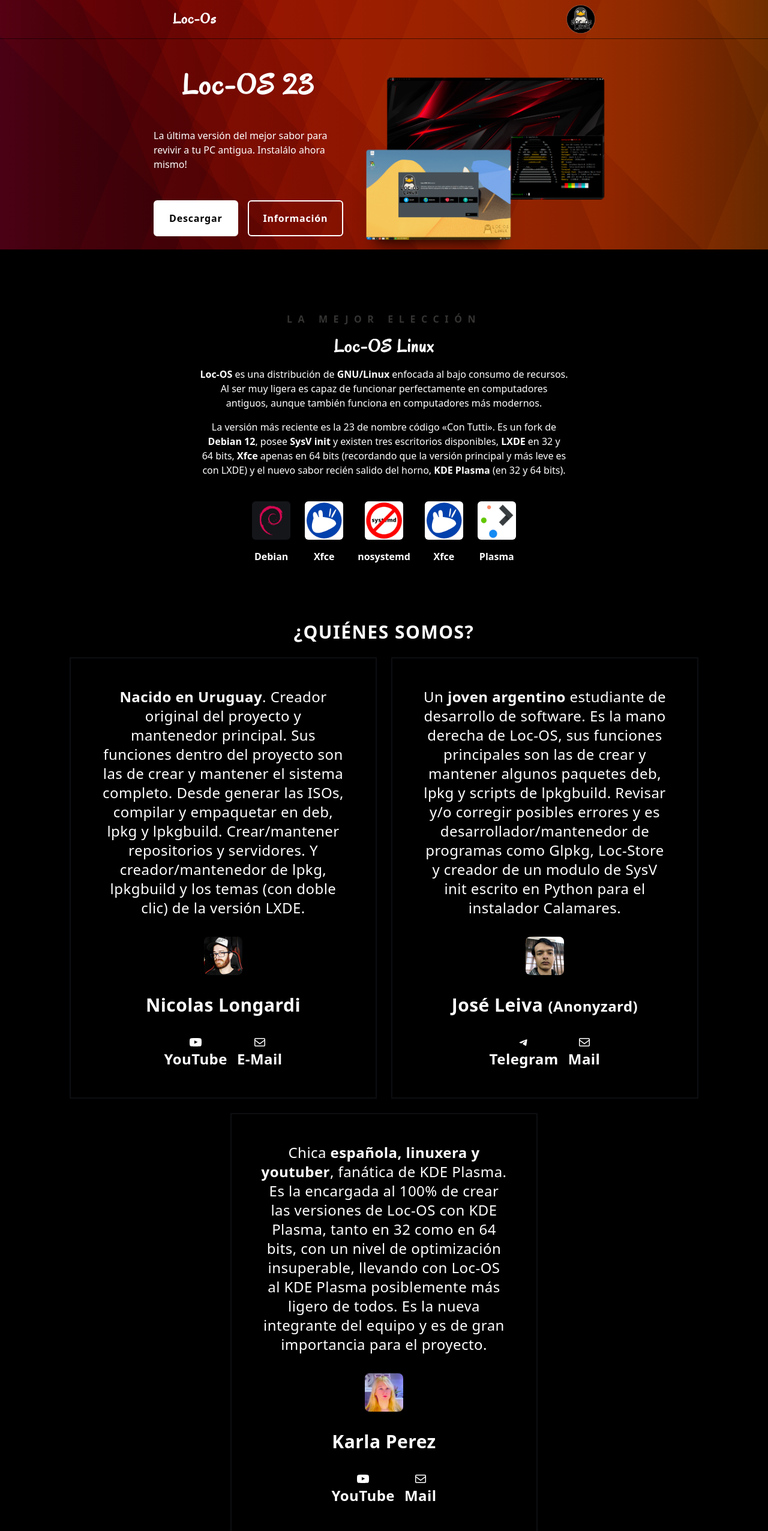
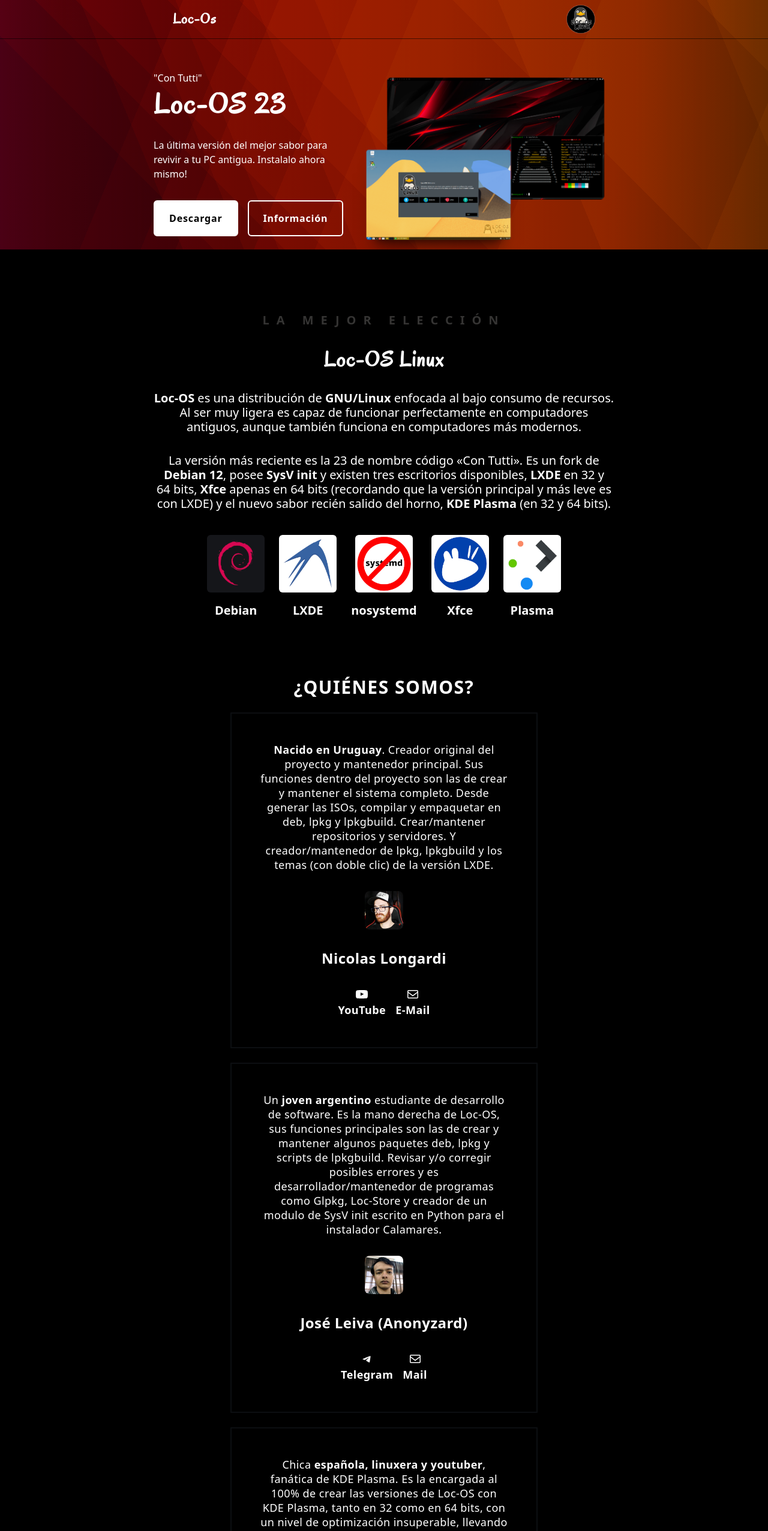
Before and after one commit to FabrizioJordan/LocOsPage, a website: page index.html in a window 1280 px wide. Shown: the top 2553 px of the page at 60% size. Drawn offline with Linux system fonts and the light colour scheme.

Commit message:
Near the Full Responsive. Mobile app completed. Desktops corrected.

```diff
--- a/index.html
+++ b/index.html
@@ -23,26 +23,29 @@
         <div class="z-10">
             <div class="bg-config-2 flex flex-row justify-center items-center w-full h-full">
                 <section class="flex flex-row justify-center items-center w-full h-full max-w-3xl m-auto">
-                    <article class="w-full min-h-96 h-full flex gap-12 justify-center items-center flex-col">
-                        <h1 class="font-Oregano text-5xl font-bold tracking-wider">Loc-OS 23</h1>
-                        <p class="max-w-sm ">La última versión del mejor sabor para revivir a tu PC antigua. Instalálo ahora mismo!</p>
-                        <div class="flex flex-row justify-center items-center gap-4 [&>A]:border-2 [&>A]:border-white [&>A]:rounded-md [&>A]:font-extrabold [&>A]:tracking-wider [&>A]:py-4 [&>A]:px-6 [&>A]:transition-all [&>A]:duration-500">
+                    <article class="w-full min-h-96 h-full px-4 lg:px-0 flex gap-4 md:gap-8 justify-center items-start flex-col">
+                        <header class="flex flex-col gap-2">
+                            <p>"Con Tutti"</p>
+                            <h1 class="font-Oregano text-5xl font-bold tracking-wider">Loc-OS 23</h1>
+                        </header>
+                        <p class="max-w-sm ">La última versión del mejor sabor para revivir a tu PC antigua. Instalalo ahora mismo!</p>
+                        <div class="flex flex-row justify-center items-center flex-wrap md:flex-nowrap gap-2 md:gap-4 [&>A]:border-2 [&>A]:border-white [&>A]:rounded-md [&>A]:font-extrabold [&>A]:tracking-wider [&>A]:py-4 [&>A]:px-6 [&>A]:transition-all [&>A]:duration-500">
                             <a href="" class="bg-white text-black hover:bg-opacity-90">Descargar</a>
                             <a href="" class="hover:text-black hover:bg-white">Información</a>
                         </div>
                     </article>
                     <article class="">
-                        <img class="" src="/assets/images/desktops/initImage.png" alt="">
+                        <img class="hidden md:block" src="/assets/images/desktops/initImage.png" alt="">
                     </article>
                 </section>
             </div>
         </div>
 
         <section class="text-white py-12 px-8 text-center z-10">
-            <div class="max-w-2xl m-auto flex flex-col justify-center items-center gap-10 text-balance [&_p]:leading-6">
-                <article class="flex flex-col gap-4">
-                    <span class="text-[#e3e1dd3b] tracking-[.6em] font-bold">LA MEJOR ELECCIÓN</span>
-                    <h2 class="text-3xl font-bold tracking-wider font-Oregano">Loc-OS Linux</h2>
+            <div class="max-w-2xl xl:max-w-3xl m-auto flex flex-col justify-center items-center gap-10 text-balance [&_p]:leading-6">
+                <article class="flex flex-col gap-4 xl:gap-8 [&>p]:md:text-lg [&>p]:xl:text-xl">
+                    <span class="text-[#e3e1dd3b] tracking-[.6em] font-bold xl:text-xl">LA MEJOR ELECCIÓN</span>
+                    <h2 class="text-3xl font-bold tracking-wider font-Oregano xl:text-4xl">Loc-OS Linux</h2>
                     <p class="[&_span]:font-bold"><span>Loc-OS</span> es una distribución de <span>GNU/Linux</span>
                         enfocada al bajo consumo de recursos. Al ser muy ligera
                         es
@@ -60,42 +63,44 @@
                         horno, <span>KDE Plasma</span> (en 32 y 64 bits).
                     </p>
                 </article>
-                <section class="flex flex-row justify-center items-center gap-6 font-bold">
-                    <article class="flex flex-col justify-center items-center gap-4">
+                <section class="flex flex-row flex-wrap justify-center items-center gap-6 font-bold [&_img]:size-16 [&_img]:xl:size-24 [&_img]:rounded-md xl:text-xl
+                [&>article]:flex [&>article]:flex-col [&>article]:justify-center [&>article]:items-center [&>article]:gap-4
+                ">
+                    <article>
                         <a href="">
-                            <img class="size-16 rounded-md" src="/assets/images/eleccion/Debian.jpg" alt="">
+                            <img class="" src="/assets/images/eleccion/Debian.jpg" alt="">
                         </a>
                         <a href="">
                             <h3>Debian</h3>
                         </a>
                     </article>
-                    <article class="flex flex-col justify-center items-center gap-4">
+                    <article>
                         <a href="">
-                            <img class="size-16 rounded-md" src="/assets/images/eleccion/Xfce.png" alt="">
+                            <img class="" src="/assets/images/eleccion/LXDE.jpg" alt="">
+                        </a>
+                        <a href="">
+                            <h3>LXDE</h3>
+                        </a>
+                    </article>
+                    <article>
+                        <a href="">
+                            <img class="" src="/assets/images/eleccion/nosystemd.jpg" alt="">
+                        </a>
+                        <a href="">
+                            <h3>nosystemd</h3>
+                        </a>
+                    </article>
+                    <article>
+                        <a href="">
+                            <img class="" src="/assets/images/eleccion/Xfce.png" alt="">
                         </a>
                         <a href="">
                             <h3>Xfce</h3>
                         </a>
                     </article>
-                    <article class="flex flex-col justify-center items-center gap-4">
+                    <article>
                         <a href="">
-                            <img class="size-16 rounded-md" src="/assets/images/eleccion/nosystemd.jpg" alt="">
-                        </a>
-                        <a href="">
-                            <h3>nosystemd</h3>
-                        </a>
-                    </article>
-                    <article class="flex flex-col justify-center items-center gap-4">
-                        <a href="">
-                            <img class="size-16 rounded-md" src="/assets/images/eleccion/Xfce.png" alt="">
-                        </a>
-                        <a href="">
-                            <h3>Xfce</h3>
-                        </a>
-                    </article>
-                    <article class="flex flex-col justify-center items-center gap-4">
-                        <a href="">
-                            <img class="size-16 rounded-md" src="/assets/images/eleccion/plasma.png" alt="">
+                            <img class="" src="/assets/images/eleccion/plasma.png" alt="">
                         </a>
                         <a href="">
                             <h3>Plasma</h3>
@@ -105,7 +110,7 @@
             </div>
         </section>
 
-        <section class="text-base [&_p]:leading-5 md:text-lg [&_p]:xl:text-2xl xl:leading-7 max-w-4xl xl:max-w-6xl m-auto flex flex-col justify-center items-center gap-6 p-6 text-pretty text-center">
+        <section class="text-base [&_p]:leading-6 md:text-lg [&_p]:2xl:text-2xl 2xl:leading-7 max-w-4xl 2xl:max-w-6xl m-auto flex flex-col justify-center items-center gap-6 p-6 text-pretty text-center">
             <h2 class="text-2xl xl:text-3xl font-bold tracking-wider">¿QUIÉNES SOMOS?</h2>
             <section class="flex flex-wrap flex-row justify-center items-center gap-6 tracking-wide
             [&>article]:max-w-96 [&>article]:xl:max-w-lg [&>article]:border-2 [&>article]:border-[#4d5b6c29] [&>article]:py-12 [&>article]:px-8 [&>article]:md:px-12 [&>article]:flex [&>article]:flex-col-reverse [&>article]:justify-center [&>article]:items-center [&>article]:gap-8
@@ -114,34 +119,34 @@
             [&_img]:size-12 [&_img]:xl:size-16 [&_img]:rounded-lg
             ">
 
-                <article>
-                    <div class="flex flex-row gap-4 justify-center items-center [&_span]:text-base [&_span]:font-bold [&_span]:md:text-lg [&_span]:xl:text-2xl">
+                <article class="[&>h1]:font-bold [&>h1]:text-2xl [&>h1]:2xl:text-3xl">
+                    <div class="flex flex-row gap-4 justify-center items-center [&_span]:text-base [&_span]:font-bold [&_span]:xl:text-lg [&_span]:2xl:text-2xl">
                         <a target="_blank" rel="noopener noreferrer" href="https://www.youtube.com/c/locosporlinux"><svg width="24" height="24" viewBox="0 0 24 24" version="1.1" xmlns="http://www.w3.org/2000/svg" aria-hidden="true" focusable="false"><path d="M21.8,8.001c0,0-0.195-1.378-0.795-1.985c-0.76-0.797-1.613-0.801-2.004-0.847c-2.799-0.202-6.997-0.202-6.997-0.202 h-0.009c0,0-4.198,0-6.997,0.202C4.608,5.216,3.756,5.22,2.995,6.016C2.395,6.623,2.2,8.001,2.2,8.001S2,9.62,2,11.238v1.517 c0,1.618,0.2,3.237,0.2,3.237s0.195,1.378,0.795,1.985c0.761,0.797,1.76,0.771,2.205,0.855c1.6,0.153,6.8,0.201,6.8,0.201 s4.203-0.006,7.001-0.209c0.391-0.047,1.243-0.051,2.004-0.847c0.6-0.607,0.795-1.985,0.795-1.985s0.2-1.618,0.2-3.237v-1.517 C22,9.62,21.8,8.001,21.8,8.001z M9.935,14.594l-0.001-5.62l5.404,2.82L9.935,14.594z"></path></svg><span class="font-bold">YouTube</span></a>
                         <a href="mailto:nico@locosporlinux.com" target="_blank" rel="noopener noreferrer" href="https://www.youtube.com/c/locosporlinux"><svg width="24" height="24" viewBox="0 0 24 24" version="1.1" xmlns="http://www.w3.org/2000/svg" aria-hidden="true" focusable="false"><path d="M19,5H5c-1.1,0-2,.9-2,2v10c0,1.1.9,2,2,2h14c1.1,0,2-.9,2-2V7c0-1.1-.9-2-2-2zm.5,12c0,.3-.2.5-.5.5H5c-.3,0-.5-.2-.5-.5V9.8l7.5,5.6,7.5-5.6V17zm0-9.1L12,13.6,4.5,7.9V7c0-.3.2-.5.5-.5h14c.3,0,.5.2.5.5v.9z"></path></svg><span class="font-bold text-base md:text-lg [&_p]:xl:text-2xl">E-Mail</span></a>
                     </div>
-                    <h1 class="font-bold text-2xl xl:text-3xl">Nicolas Longardi</h1>
+                    <h1>Nicolas Longardi</h1>
                     <img src="/assets/images/nosotros/nico1.png" alt="">
                     <p><span class="font-bold">Nacido en Uruguay</span>. Creador original del proyecto y mantenedor principal. Sus funciones dentro del proyecto son las de crear y mantener el sistema completo. Desde generar las ISOs, compilar y empaquetar en deb, lpkg y lpkgbuild. Crear/mantener repositorios y servidores. Y creador/mantenedor de lpkg, lpkgbuild y los temas (con doble clic) de la versión LXDE.</p>
                 </article>
 
 
-                <article>
-                    <div class="flex flex-row gap-4 justify-center items-center [&_span]:text-base [&_span]:font-bold [&_span]:md:text-lg [&_span]:xl:text-2xl">
+                <article class="[&>h1]:font-bold [&>h1]:text-2xl [&>h1]:2xl:text-3xl">
+                    <div class="flex flex-row gap-4 justify-center items-center [&_span]:text-base [&_span]:font-bold [&_span]:xl:text-lg [&_span]:2xl:text-2xl">
                         <a href="https://t.me/+aGMshUM3XUwzNjlh"><svg width="24" height="24" viewBox="0 0 128 128" version="1.1" xmlns="http://www.w3.org/2000/svg" aria-hidden="true" focusable="false"><path d="M28.9700376,63.3244248 C47.6273373,55.1957357 60.0684594,49.8368063 66.2934036,47.2476366 C84.0668845,39.855031 87.7600616,38.5708563 90.1672227,38.528 C90.6966555,38.5191258 91.8804274,38.6503351 92.6472251,39.2725385 C93.294694,39.7979149 93.4728387,40.5076237 93.5580865,41.0057381 C93.6433345,41.5038525 93.7494885,42.63857 93.6651041,43.5252052 C92.7019529,53.6451182 88.5344133,78.2034783 86.4142057,89.5379542 C85.5170662,94.3339958 83.750571,95.9420841 82.0403991,96.0994568 C78.3237996,96.4414641 75.5015827,93.6432685 71.9018743,91.2836143 C66.2690414,87.5912212 63.0868492,85.2926952 57.6192095,81.6896017 C51.3004058,77.5256038 55.3966232,75.2369981 58.9976911,71.4967761 C59.9401076,70.5179421 76.3155302,55.6232293 76.6324771,54.2720454 C76.6721165,54.1030573 76.7089039,53.4731496 76.3346867,53.1405352 C75.9604695,52.8079208 75.4081573,52.921662 75.0095933,53.0121213 C74.444641,53.1403447 65.4461175,59.0880351 48.0140228,70.8551922 C45.4598218,72.6091037 43.1463059,73.4636682 41.0734751,73.4188859 C38.7883453,73.3695169 34.3926725,72.1268388 31.1249416,71.0646282 C27.1169366,69.7617838 23.931454,69.0729605 24.208838,66.8603276 C24.3533167,65.7078514 25.9403832,64.5292172 28.9700376,63.3244248 Z"></path></svg><span>Telegram</span></a>
                         <a href="mailto:anonyzard@loc-os.com"><svg width="24" height="24" viewBox="0 0 24 24" version="1.1" xmlns="http://www.w3.org/2000/svg" aria-hidden="true" focusable="false"><path d="M19,5H5c-1.1,0-2,.9-2,2v10c0,1.1.9,2,2,2h14c1.1,0,2-.9,2-2V7c0-1.1-.9-2-2-2zm.5,12c0,.3-.2.5-.5.5H5c-.3,0-.5-.2-.5-.5V9.8l7.5,5.6,7.5-5.6V17zm0-9.1L12,13.6,4.5,7.9V7c0-.3.2-.5.5-.5h14c.3,0,.5.2.5.5v.9z"></path></svg><span>Mail</span></a>
                     </div>
-                    <h1 class="font-bold text-2xl xl:text-3xl">José Leiva <span class="text-1xl xl:text-2xl">(Anonyzard)</span></h1>
+                    <h1>José Leiva <span class="text-1xl xl:text-2xl">(Anonyzard)</span></h1>
                     <img src="/assets/images/nosotros/anonyzard.png" alt="">
                     <p>Un <span class="font-bold">joven argentino</span> estudiante de desarrollo de software. Es la mano derecha de Loc-OS, sus funciones principales son las de crear y mantener algunos paquetes deb, lpkg y scripts de lpkgbuild. Revisar y/o corregir posibles errores y es desarrollador/mantenedor de programas como Glpkg, Loc-Store y creador de un modulo de SysV init escrito en Python para el instalador Calamares.</p>
                 </article>
 
 
-                <article>
-                    <div class="flex flex-row gap-4 justify-center items-center [&_span]:font-bold [&_span]:text-base [&_span]:md:text-lg [&_span]:xl:text-2xl">
+                <article class="[&>h1]:font-bold [&>h1]:text-2xl [&>h1]:2xl:text-3xl">
+                    <div class="flex flex-row gap-4 justify-center items-center [&_span]:font-bold [&_span]:text-base [&_span]:xl:text-lg [&_span]:2xl:text-2xl">
                         <a href="https://www.youtube.com/@KarlasProject"><svg width="24" height="24" viewBox="0 0 24 24" version="1.1" xmlns="http://www.w3.org/2000/svg" aria-hidden="true" focusable="false"><path d="M21.8,8.001c0,0-0.195-1.378-0.795-1.985c-0.76-0.797-1.613-0.801-2.004-0.847c-2.799-0.202-6.997-0.202-6.997-0.202 h-0.009c0,0-4.198,0-6.997,0.202C4.608,5.216,3.756,5.22,2.995,6.016C2.395,6.623,2.2,8.001,2.2,8.001S2,9.62,2,11.238v1.517 c0,1.618,0.2,3.237,0.2,3.237s0.195,1.378,0.795,1.985c0.761,0.797,1.76,0.771,2.205,0.855c1.6,0.153,6.8,0.201,6.8,0.201 s4.203-0.006,7.001-0.209c0.391-0.047,1.243-0.051,2.004-0.847c0.6-0.607,0.795-1.985,0.795-1.985s0.2-1.618,0.2-3.237v-1.517 C22,9.62,21.8,8.001,21.8,8.001z M9.935,14.594l-0.001-5.62l5.404,2.82L9.935,14.594z"></path></svg><span class="wp-block-social-link-label screen-reader-text">YouTube</span></a>
                         <a href="mailto:karla@loc-os.com"><svg width="24" height="24" viewBox="0 0 24 24" version="1.1" xmlns="http://www.w3.org/2000/svg" aria-hidden="true" focusable="false"><path d="M19,5H5c-1.1,0-2,.9-2,2v10c0,1.1.9,2,2,2h14c1.1,0,2-.9,2-2V7c0-1.1-.9-2-2-2zm.5,12c0,.3-.2.5-.5.5H5c-.3,0-.5-.2-.5-.5V9.8l7.5,5.6,7.5-5.6V17zm0-9.1L12,13.6,4.5,7.9V7c0-.3.2-.5.5-.5h14c.3,0,.5.2.5.5v.9z"></path></svg><span class="wp-block-social-link-label screen-reader-text">Mail</span></a>
                     </div>
-                    <h1 class="font-bold text-2xl xl:text-3xl">Karla Perez</h1>
+                    <h1>Karla Perez</h1>
                     <img src="/assets/images/nosotros/karla.png" alt="">
                     <p>Chica<span class="font-bold"> española, linuxera y youtuber</span>, fanática de KDE Plasma. Es la encargada al 100% de crear las versiones de Loc-OS con KDE Plasma, tanto en 32 como en 64 bits, con un nivel de optimización insuperable, llevando con Loc-OS al KDE Plasma posiblemente más ligero de todos. Es la nueva integrante del equipo y es de gran importancia para el proyecto.</p>
                 </article>
@@ -151,12 +156,12 @@
 
         <section class="bg-img-1">
             <div class="bg-gradient-2">
-                <article class="max-w-3xl m-auto px-12 py-20 text-balance text-center flex flex-col justify-center items-center gap-8">
-                    <h2 class="text-3xl font-bold tracking-widest">DESCARGA</h2>
+                <article class="max-w-3xl 2xl:max-w-4xl 2xl:text-xl m-auto px-12 py-20 text-balance text-center flex flex-col justify-center items-center gap-8">
+                    <h2 class="text-3xl font-bold tracking-widest xl:text-4xl">DESCARGA</h2>
                     <p class="">Elige tu versión de <span class="font-bold">Loc-OS 23</span> para descargar e instalar.</p>
                     <p><span class="font-bold">Loc-OS</span> es completamente gratis y sin garantía, el mal uso y/o mala praxis es responsabilidad del usuario.</p>
                     <p>(Builds LXDE y XFCE 01/03/2024 | Nuevo sabor KDE Plasma 22/12/2023)</p>
-                    <div class="tracking-wide flex flex-row flex-wrap justify-center items-center gap-4 [&>A]:border-2 [&>A]:border-white [&>A]:py-2 [&>A]:px-4 [&>A]:rounded-md hover:[&>A]:bg-[#8b6834da]  [&>A]:transition-colors [&>A]:duration-500">
+                    <div class="2xl:text-2xl tracking-wide flex flex-row flex-wrap justify-center items-center gap-4 [&>A]:border-2 [&>A]:border-white [&>A]:py-2 [&>A]:px-4 [&>A]:rounded-md hover:[&>A]:bg-[#8b6834da]  [&>A]:transition-colors [&>A]:duration-500">
                         <a target="_blank" href="https://sourceforge.net/projects/loc-os/files/Loc-OS%2023/Loc-OS-23-LXDE-i686.iso/download">LXDE i686</a>
 
                         <a target="_blank" href="https://sourceforge.net/projects/loc-os/files/Loc-OS%2023/Loc-OS-23-LXDE-x86_64.iso/download">LXDE amd64</a>
@@ -184,10 +189,10 @@
             </div>
             <article class="flex flex-col gap-16 z-10 relative py-10 px-8 m-auto">
                 <header class="max-w-xl m-auto flex flex-col gap-4">
-                    <span class="text-[#e3e1dd6e] tracking-[.6em] font-bold">GALERÍA DE IMÁGENES</span>
-                    <h2 class="text-3xl font-bold tracking-wider">Algunas imágenes de escritorios personalizados por los usuarios</h2>
+                    <span class="text-[#e3e1dd6e] tracking-[.6em] font-bold 2xl:text-xl">GALERÍA DE IMÁGENES</span>
+                    <h2 class="text-3xl xl:text-4xl font-bold tracking-wider">Algunas imágenes de escritorios personalizados por los usuarios</h2>
                 </header>
-                <footer class="flex flex-wrap gap-4 flex-row m-auto justify-center items-center [&>*]:rounded-md [&>*]:xl:w-sm [&>*]:xl:h-sm [&>*]:w-[320px] [&>*]:h-[180px] [&>*]:overflow-hidden [&>*]:transition-all [&>*]:duration-400 hover:[&>*]:scale-105">
+                <footer class="max-w-3xl xl:max-w-6xl flex flex-wrap gap-4 flex-row m-auto justify-center items-center [&>*]:rounded-md [&>*]:xl:w-sm [&>*]:xl:h-sm [&>*]:w-[320px] [&>*]:h-[180px] [&>*]:overflow-hidden [&>*]:transition-all [&>*]:duration-400 hover:[&>*]:scale-105">
                     <img src="/assets/images/desktops/desks-in-grid/loc-os64bits-1024x640.png" alt="">
                     <img src="/assets/images/desktops/desks-in-grid/neon-1024x576.png" alt="">
                     <img src="/assets/images/desktops/desks-in-grid/anonyzard-desktop-1024x576.png" alt="">
@@ -201,17 +206,17 @@
         </section>
 
         <section class="m-auto pb-16 text-center">
-            <h2 class="text-2xl font-bold tracking-wider py-4">Nos Apoya:</h2>
+            <h2 class="text-2xl 2xl:text-3xl font-bold tracking-wider py-4">Nos Apoya:</h2>
             <figure class="wp-block-image alignright size-full is-resized"><a href="https://www.hostinger.com/locosporlinux" target="_blank" rel="noreferrer noopener"><img width="700" height="176" src="https://loc-os.com/wp-content/uploads/2023/11/hostingerlogo.png" alt="" class="wp-image-68" style="width:414px;height:auto" srcset="https://loc-os.com/wp-content/uploads/2023/11/hostingerlogo.png 700w, https://loc-os.com/wp-content/uploads/2023/11/hostingerlogo-300x75.png 300w" sizes="(max-width: 700px) 100vw, 700px"></a></figure>
         </section>
 
-        <section class="text-center p-6 tracking-wider">
+        <section class="text-center p-6 tracking-wider 2xl:text-xl">
             <section class="bg-img-3 rounded-md">
-                <article class="flex flex-col gap-10 p-8 rounded-md backdrop-hue-rotate-90 backdrop-brightness-75">
+                <article class="flex flex-col gap-10 2xl:gap-18 p-8 rounded-md backdrop-hue-rotate-90 backdrop-brightness-75">
                     <header>
-                        <h2 class="text-2xl font-bold tracking-wider">Links:</h2>
+                        <h2 class="text-2xl 2xl:text-4xl font-bold tracking-wider">Links:</h2>
                     </header>
-                    <div class="grid grid-cols-2 grid-rows-1 justify-center items-center gap-16 text-center">
+                    <div class="flex flex-row flex-wrap justify-center items-center gap-4 md:gap-16 2xl:gap-24 text-center">
                         <nav class="flex flex-col flex-wrap gap-2 justify-center items-center content-end [&>A]:underline [&>A]:transition-opacity hover:[&>A]:opacity-70">
                             <a href="https://t.me/locoslinux" target="_blank" rel="noreferrer noopener">Telegram (canal)</a>
                             <a href="https://loc-os.sourceforge.io/irc.html" target="_blank" rel="noreferrer noopener">IRC</a>
@@ -224,7 +229,7 @@
                             </form>
                     </div>
                     <footer>
-                        <h2 class="font-medium "><span class="font-extrabold">2024</span> LOCOS POR LINUX</h2>
+                        <h2 class="font-medium 2xl:text-2xl"><span class="font-extrabold">2024</span> LOCOS POR LINUX</h2>
                     </footer>
                 </article>
             </section>
```
Also changed, not shown: src/final.css.
